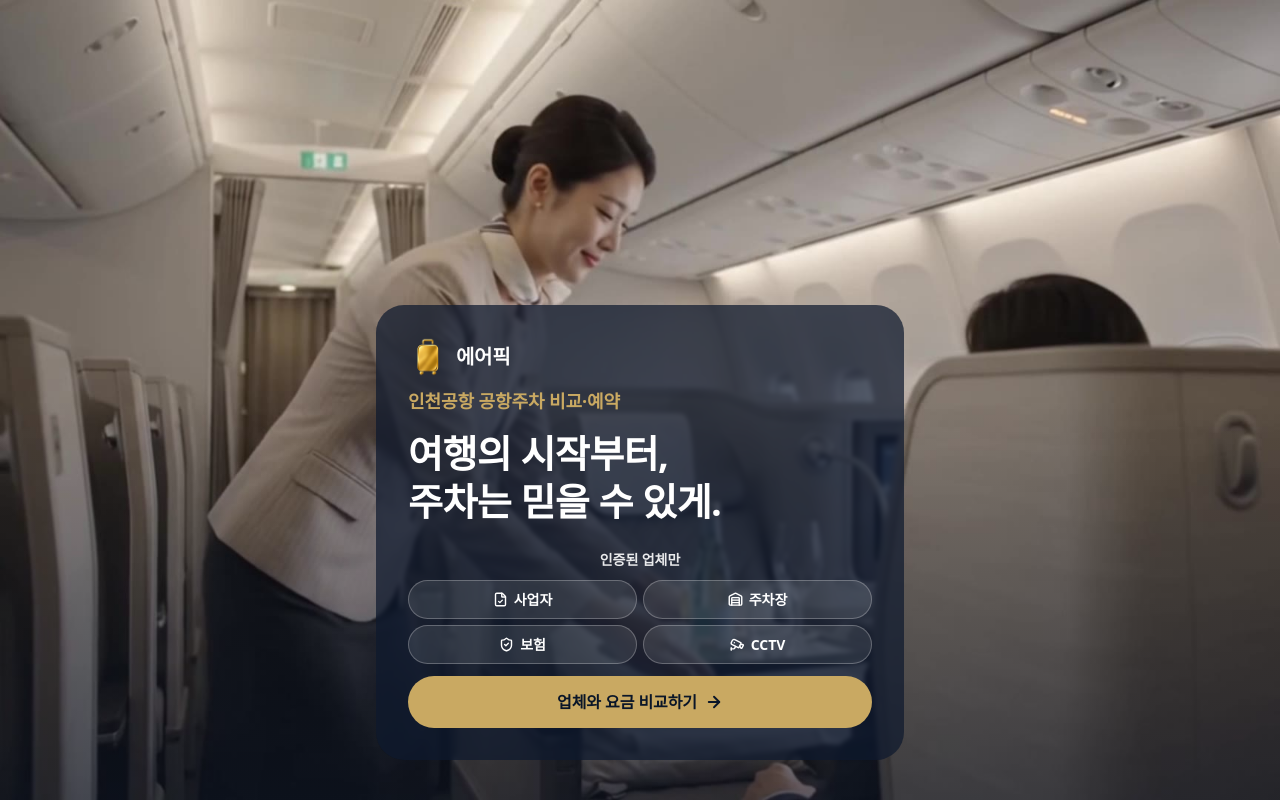
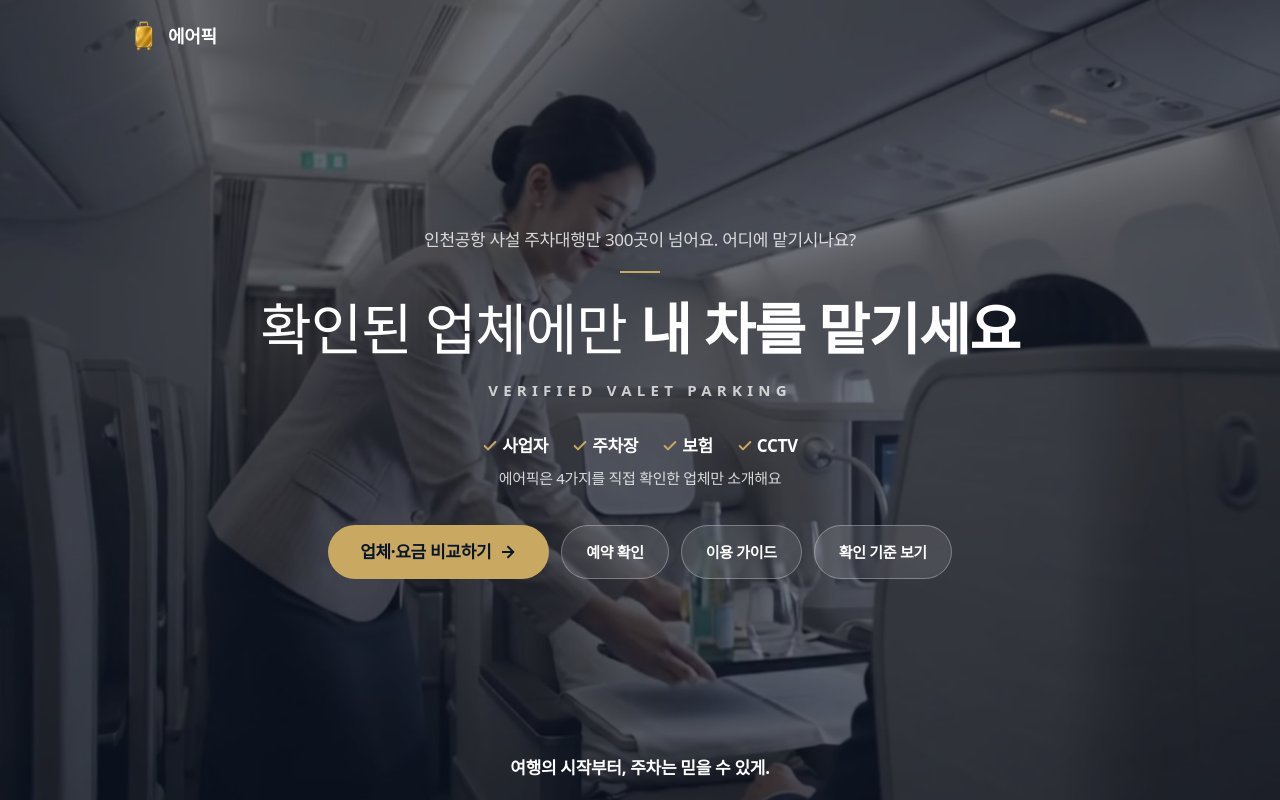
Before and after one commit to ingompunch-airpick/airpick-b2c, a React (Vite) app: page / in a window 1280 px wide. Shown: the top 800 px of the page. Built offline with nearby package versions, Linux system fonts and the light colour scheme; no server answers; the database is empty; a web font is replaced by a local one.

Commit message:
인트로 개편 · 확인 기준 페이지 본문

```diff
--- a/data/partners/pricing-companies.generated.json
+++ b/data/partners/pricing-companies.generated.json
@@ -1,5 +1,5 @@
 {
-  "generatedAt": "2026-11-24T04:15:09.330Z",
+  "generatedAt": "2026-11-24T08:58:22.499Z",
   "companies": [
     {
       "id": "gayu",
--- a/data/partners/reviews.generated.json
+++ b/data/partners/reviews.generated.json
@@ -1,5 +1,5 @@
 {
-  "generatedAt": "2026-11-24T04:15:06.724Z",
+  "generatedAt": "2026-11-24T08:58:20.106Z",
   "companies": {
     "wawa": {
       "averageRating": 5,
--- a/src/App.tsx
+++ b/src/App.tsx
@@ -160,11 +160,11 @@ export default function App() {
     window.scrollTo(0, 0);
   };
 
-  const dismissBrandIntro = () => {
+  const dismissBrandIntro = (target: 'home' | 'my' = 'home') => {
     markBrandIntroSeen();
     setShowBrandIntro(false);
-    setTab('home', 'replace');
-    trackCtaClick('brand_intro_enter', 'brand_intro');
+    setTab(target, 'replace');
+    trackCtaClick(target === 'my' ? 'brand_intro_my' : 'brand_intro_enter', 'brand_intro');
   };
 
   useEffect(() => {
--- a/src/components/BrandIntroGate.tsx
+++ b/src/components/BrandIntroGate.tsx
@@ -1,6 +1,8 @@
-import { ArrowRight, Cctv, FileCheck, ShieldCheck, Warehouse } from 'lucide-react';
+import { ArrowRight, Check } from 'lucide-react';
 import { useEffect, useRef, useState } from 'react';
+import { APP_CONFIG } from '../constants/appConfig';
 import { BRAND_INTRO } from '../constants/marketing';
+import { trackCtaClick } from '../lib/analytics';
 
 export function hasSeenBrandIntro(): boolean {
   try {
@@ -112,14 +114,28 @@ function IntroVideo({
   );
 }
 
-/** 브랜드 게이트 — 영상 위 히어로. 확인 배지와 비교 버튼 */
-export default function BrandIntroGate({ onEnter }: { onEnter: () => void }) {
+/**
+ * 브랜드 게이트 — 영상 전체를 어둡게 깔고 가운데 정렬.
+ * 위험(사설 업체 수) → 해결(4가지 확인) → 지향점 순서. 「안전 보장」「100%」 표현 금지.
+ */
+export default function BrandIntroGate({
+  onEnter,
+}: {
+  onEnter: (target?: 'home' | 'my') => void;
+}) {
   const reducedMotion = usePrefersReducedMotion();
   const mdUp = useIsMdUp();
   const videoSrc = mdUp ? BRAND_INTRO.videoDesktop : BRAND_INTRO.videoMobile;
   const posterSrc = mdUp ? BRAND_INTRO.posterDesktop : BRAND_INTRO.posterMobile;
-  /** 사업자 · 주차장 · 보험 · CCTV */
-  const checkIcons = [FileCheck, Warehouse, ShieldCheck, Cctv] as const;
+
+  /** 정적 페이지로 나갈 때도 인트로는 본 것으로 처리 */
+  const leaveTo = (action: string) => () => {
+    markBrandIntroSeen();
+    trackCtaClick(action, 'brand_intro');
+  };
+
+  const subBtn =
+    'flex items-center justify-center rounded-full border border-white/30 bg-white/10 px-4 py-3 text-[14px] font-semibold text-white backdrop-blur-[2px] transition hover:bg-white/20 active:scale-[0.98] md:px-6 md:text-[15px]';
 
   return (
     <div className="fixed inset-0 z-[80] bg-[#0a1628] text-white">
@@ -130,69 +146,68 @@ export default function BrandIntroGate({ onEnter }: { onEnter: () => void }) {
           reducedMotion={reducedMotion}
           className="h-full w-full object-cover"
         />
-        <div
-          className="absolute inset-0 bg-gradient-to-t from-[#0f1a2e]/45 via-transparent to-transparent"
-          aria-hidden
-        />
+        <div className="absolute inset-0 bg-[#0a1628]/60" aria-hidden />
       </div>
 
-      <div className="relative flex h-full w-full items-center justify-center">
-        <div
-          className={
-            mdUp
-              ? 'relative z-10 flex h-full w-full max-w-xl flex-col justify-end px-6 pb-[max(2.5rem,env(safe-area-inset-bottom))]'
-              : 'relative z-10 flex h-full w-full max-w-lg flex-col justify-end px-6 pb-[max(1.5rem,env(safe-area-inset-bottom))]'
-          }
-        >
-          <div className="max-w-xl rounded-[28px] bg-[#0f1a2e]/72 px-6 py-7 backdrop-blur-[2px] md:px-8 md:py-8">
-            <div className="flex items-center gap-2">
+      <div className="relative z-10 flex h-full w-full flex-col items-center px-5 pb-[max(1.25rem,env(safe-area-inset-bottom))] pt-[max(1.25rem,env(safe-area-inset-top))] text-center">
+        <div className="flex w-full max-w-5xl items-center gap-2">
           <img
             src="/brand-mark-gold.png?v=10"
             alt=""
-                width={40}
-                height={40}
-                className="h-9 w-9 shrink-0 object-contain md:h-10 md:w-10"
+            width={32}
+            height={32}
+            className="h-7 w-7 shrink-0 object-contain md:h-8 md:w-8"
             draggable={false}
           />
-              <p className="text-[18px] font-bold leading-none text-white md:text-[20px]">{BRAND_INTRO.wordmark}</p>
+          <p className="text-[16px] font-bold leading-none md:text-[18px]">{BRAND_INTRO.wordmark}</p>
         </div>
-            <p className="mt-3 text-[16px] font-semibold leading-snug tracking-[-0.005em] text-[#c9a962] md:text-[18px]">
-              {BRAND_INTRO.kicker}
+
+        <div className="flex w-full max-w-4xl flex-1 flex-col items-center justify-center">
+          <p className="text-[14px] font-medium leading-snug text-white/80 md:text-[17px]">
+            {APP_CONFIG.introStatText}
           </p>
-            <h1 className="mt-4 text-[28px] font-extrabold leading-[1.25] tracking-[-0.015em] text-white md:text-[38px]">
-              {BRAND_INTRO.titleLead}
-              <br />
-              {BRAND_INTRO.titleRest}
+          <span className="mt-4 block h-[2px] w-10 bg-[#c9a962] md:mt-5" aria-hidden />
+
+          <h1 className="mt-4 text-[32px] font-light leading-[1.25] tracking-[-0.02em] md:mt-5 md:text-[56px]">
+            <span className="block md:inline">{BRAND_INTRO.titleLead}</span>{' '}
+            <strong className="block font-extrabold md:inline">{BRAND_INTRO.titleRest}</strong>
           </h1>
+          <p className="mt-3 text-[11px] font-semibold tracking-[0.35em] text-white/75 md:mt-4 md:text-[15px]">
+            {BRAND_INTRO.subtitleEn}
+          </p>
 
-            <p className="mt-6 text-center text-[13px] font-bold tracking-[-0.005em] text-white/90 md:text-[14px]">
-              {BRAND_INTRO.promiseLine}
-            </p>
-            <ul className="mt-2.5 grid w-full grid-cols-2 gap-1.5">
-              {BRAND_INTRO.checks.map((label, index) => {
-                const Icon = checkIcons[index] ?? FileCheck;
-                return (
-                  <li
-                    key={label}
-                    className="inline-flex items-center justify-center gap-1.5 whitespace-nowrap rounded-full border border-white/25 bg-white/10 px-2 py-2 text-[13px] font-semibold tracking-[-0.005em] text-white md:text-[14px]"
-                  >
-                    <Icon size={15} strokeWidth={2.25} className="shrink-0" aria-hidden />
+          <ul className="mt-6 flex flex-wrap items-center justify-center gap-x-4 gap-y-1 md:mt-8 md:gap-x-6">
+            {BRAND_INTRO.checks.map((label) => (
+              <li key={label} className="inline-flex items-center gap-1 text-[15px] font-semibold md:text-[17px]">
+                <Check size={16} strokeWidth={3} className="text-[#c9a962]" aria-hidden />
                 {label}
               </li>
-                );
-              })}
+            ))}
           </ul>
+          <p className="mt-2 text-[13px] font-medium text-white/80 md:text-[15px]">{BRAND_INTRO.promiseLine}</p>
 
+          <div className="mt-7 grid w-full max-w-md grid-cols-3 gap-2 md:mt-9 md:flex md:max-w-none md:flex-wrap md:justify-center md:gap-3">
             <button
               type="button"
-              onClick={onEnter}
-              className="mt-3 flex w-full items-center justify-center gap-2 rounded-full bg-[#c9a962] px-6 py-3.5 text-[16px] font-bold tracking-[-0.005em] text-[#0a1628] transition active:scale-[0.98]"
+              onClick={() => onEnter('home')}
+              className="col-span-3 flex items-center justify-center gap-2 rounded-full bg-[#c9a962] px-6 py-3.5 text-[16px] font-bold text-[#0a1628] transition active:scale-[0.98] md:px-8 md:text-[17px]"
             >
               {BRAND_INTRO.enterCta}
               <ArrowRight size={18} strokeWidth={2.5} aria-hidden />
             </button>
+            <button type="button" onClick={() => onEnter('my')} className={subBtn}>
+              {BRAND_INTRO.myCta}
+            </button>
+            <a href={BRAND_INTRO.guideHref} onClick={leaveTo('brand_intro_guides')} className={subBtn}>
+              {BRAND_INTRO.guideCta}
+            </a>
+            <a href={BRAND_INTRO.verifiedHref} onClick={leaveTo('brand_intro_verified')} className={subBtn}>
+              {BRAND_INTRO.verifiedCta}
+            </a>
           </div>
         </div>
+
+        <p className="text-[14px] font-bold text-white md:text-[17px]">{BRAND_INTRO.tagline}</p>
       </div>
     </div>
   );
--- a/src/constants/marketing.ts
+++ b/src/constants/marketing.ts
@@ -287,13 +287,20 @@ export const BRAND_INTRO = {
   /** 업체와 요금 비교하기를 누른 브라우저는 다시 안 띄움. 직링크는 스킵. 테스트: /?intro=1 */
   brand: 'AIRPICK',
   wordmark: '에어픽',
-  kicker: '인천공항 공항주차 비교·예약',
-  titleLead: '여행의 시작부터,',
-  titleRest: '주차는 믿을 수 있게.',
-  /** 네 칸 위 한 줄 약속 */
-  promiseLine: '인증된 업체만',
+  /** 상단 통계 문구는 APP_CONFIG.introStatText */
+  titleLead: '확인된 업체에만',
+  titleRest: '내 차를 맡기세요',
+  subtitleEn: 'VERIFIED VALET PARKING',
   checks: ['사업자', '주차장', '보험', 'CCTV'],
-  enterCta: '업체와 요금 비교하기',
+  /** 체크 아래 설명 — 4가지 모두 확인된 업체만 입점(대표 확인 11-24) */
+  promiseLine: '에어픽은 4가지를 직접 확인한 업체만 소개해요',
+  enterCta: '업체·요금 비교하기',
+  myCta: '예약 확인',
+  guideCta: '이용 가이드',
+  guideHref: '/guides/',
+  verifiedCta: '확인 기준 보기',
+  verifiedHref: '/verified/',
+  tagline: '여행의 시작부터, 주차는 믿을 수 있게.',
   /** public/brand — PC 16:9 / 모바일 9:16 */
   videoDesktop: '/brand/intro-desktop.mp4',
   videoMobile: '/brand/intro-mobile.mp4',
```
Also changed, not shown: public/verified/index.html (+57 -8 lines). Lines whose indentation alone changed are shown as unchanged.
